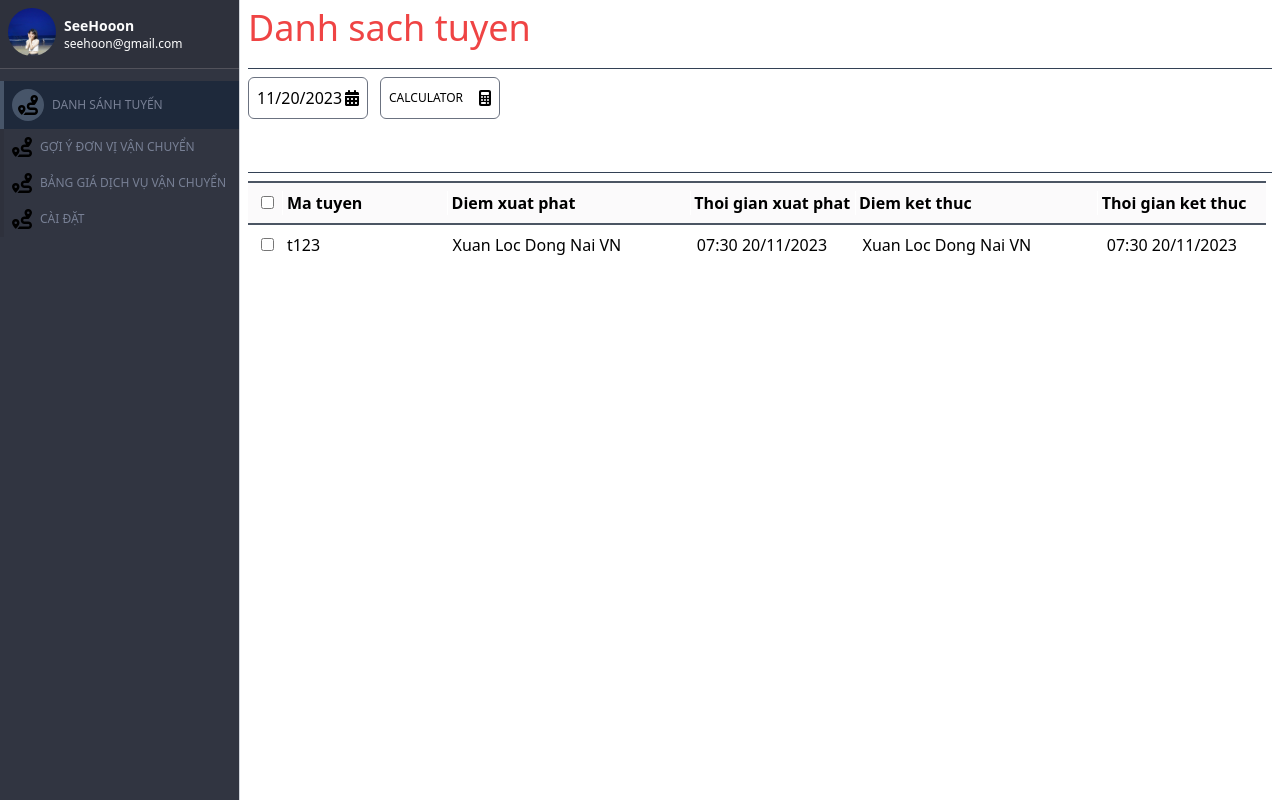
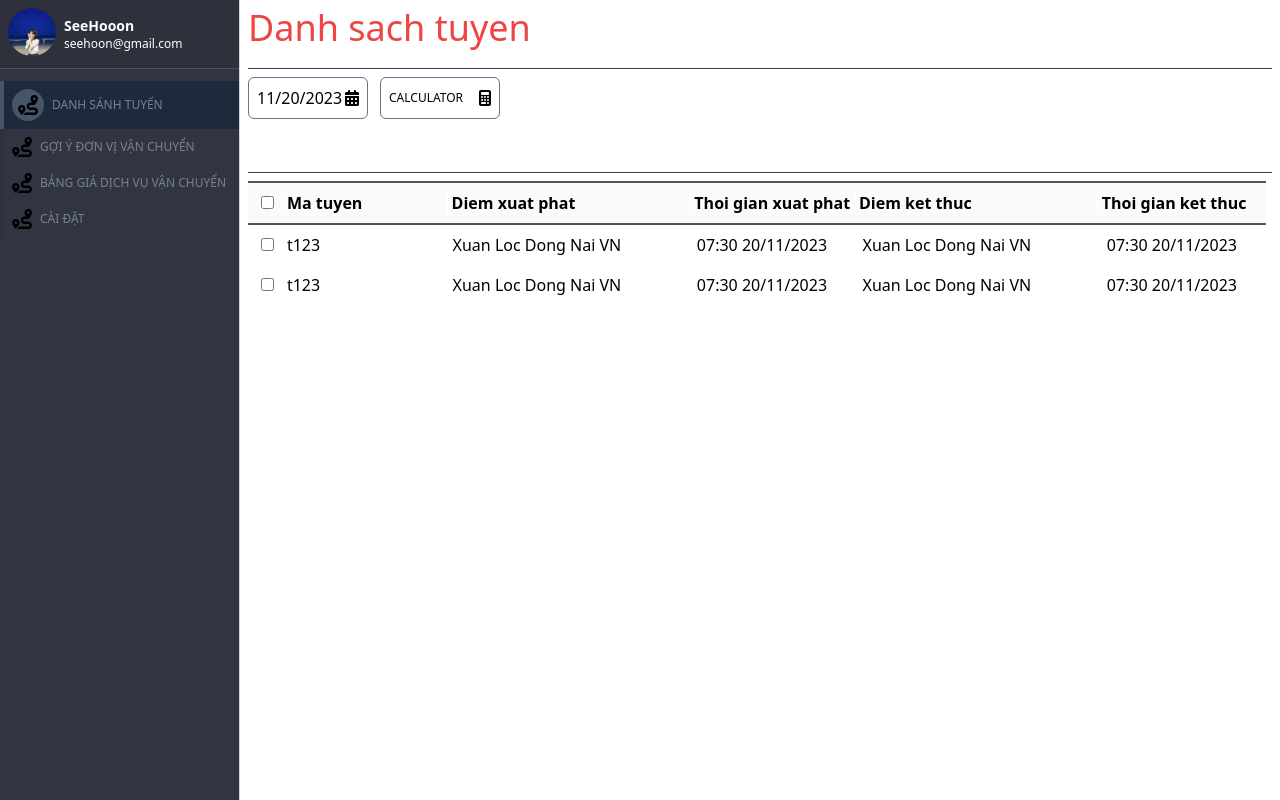
Before and after one commit to smallsnake-dn/logistics_client, a React (Vite) app: page / in a window 1280 px wide. Built offline with nearby package versions, Linux system fonts and the light colour scheme.

Commit message:
add check all

```diff
--- a/src/index.css
+++ b/src/index.css
@@ -78,24 +78,24 @@ button:focus-visible {
 
 }
 
-#style-3::-webkit-scrollbar-track
+#content_table::-webkit-scrollbar-track
 {
 	-webkit-box-shadow: inset 0 0 6px rgba(0,0,0,0.3);
 	background-color: #F5F5F5;
 }
 
-#style-3::-webkit-scrollbar
+#content_table::-webkit-scrollbar
 {
 	width: 6px;
 	background-color: #F5F5F5;
 }
 
-#style-3::-webkit-scrollbar-thumb
+#content_table::-webkit-scrollbar-thumb
 {
 	background-color: #000000;
 }
 
-#style-3 {
+#content_table {
   overflow-y: scroll;
   max-height: calc(100vh - 200px);
 }
--- a/src/layout/components/Content/Content.jsx
+++ b/src/layout/components/Content/Content.jsx
@@ -1,5 +1,5 @@
 /* eslint-disable no-undef */
-import { useState } from "react";
+import { useRef, useState } from "react";
 import Calendar from "react-calendar";
 import Row from "./components/Row";
 
@@ -7,10 +7,24 @@ let handleClickCalendar = () => {
   document.querySelector("#calendar").classList.toggle("hidden");
 };
 
+let handleSelectAll = (e) => {
+    let root = document.querySelector("#content_table").children
+    if(e.target.checked == true){
+        for (let i = 0; i < root.length; i++) {
+            root[i].querySelector("input").setAttribute("checked", true)
+        }
+    }else{
+        console.log("check falseeee");
+        for (let i = 0; i < root.length; i++) {
+            root[i].querySelector("input").removeAttribute("checked")
+        }
+   }
+}
+
 let Content = ({ children }) => {
   const [value, onChange] = useState(new Date());
-
-  console.log({ value });
+    let selectAll = useRef(null);
+//   console.log({ selectAll: selectAll.current.children[0].querySelector("input").setAttribute("checked", true) });
 
 
     let rowData = {
@@ -53,7 +67,7 @@ let Content = ({ children }) => {
         {/* head table */}
         <div className="flex flex-row bg-ct-th p-2 border-y-2 border-gray-600 mr-[6px] font-bold">
           <div className="w-6 h-6 flex justify-center items-center">
-            <input type="checkbox" name="check" id="" />
+            <input type="checkbox" name="check" id="" onChange={handleSelectAll}/>
           </div>
           <span className="ml-1 mr-1 w-[0.5px] h-auto bg-white"></span>
           <div className="w-2/12">Ma tuyen</div>
@@ -67,22 +81,8 @@ let Content = ({ children }) => {
           <div className="w-2/12">Thoi gian ket thuc</div>
         </div>
         {/* content table */}
-        <div className="overflow-y-scroll" id="style-3">
-          {/* <div className="flex flex-row p-2">
-            <div className="w-6 h-6 flex justify-center items-center">
-              <input type="checkbox" name="check" id="" />
-            </div>
-            <span className="ml-1 mr-1 w-[0.5px] h-auto bg-white"></span>
-            <div className="w-2/12">Ma tuyen</div>
-            <span className="ml-1 mr-1 w-[0.5px] h-auto bg-white"></span>
-            <div className="w-3/12">Diem xuat phat</div>
-            <span className="ml-1 mr-1 w-[0.5px] h-auto bg-white"></span>
-            <div className="w-2/12">Thoi gian xuat phat</div>
-            <span className="ml-1 mr-1 w-[0.5px] h-auto bg-white"></span>
-            <div className="w-3/12">Diem ket thuc</div>
-            <span className="ml-1 mr-1 w-[0.5px] h-auto bg-white"></span>
-            <div className="w-2/12">Thoi gian ket thuc</div>
-          </div> */}
+        <div className="overflow-y-scroll" id="content_table">
+          <Row data={rowData}/>
           <Row data={rowData}/>
         </div>
       </div>
--- a/src/layout/components/Content/components/Row.jsx
+++ b/src/layout/components/Content/components/Row.jsx
@@ -5,7 +5,7 @@ let Row = ({children, data, checked}) => {
     return (
         <div className="flex flex-row p-2">
             <div className="w-6 h-6 flex justify-center items-center">
-              <input type="checkbox" name="check" id="" />
+              <input type="checkbox" name="check" id="" checked={checked}/>
             </div>
             <span className="ml-1 mr-1 w-[0.5px] h-auto bg-white"></span>
             <div className="w-2/12">{data.matuyen}</div>
```
